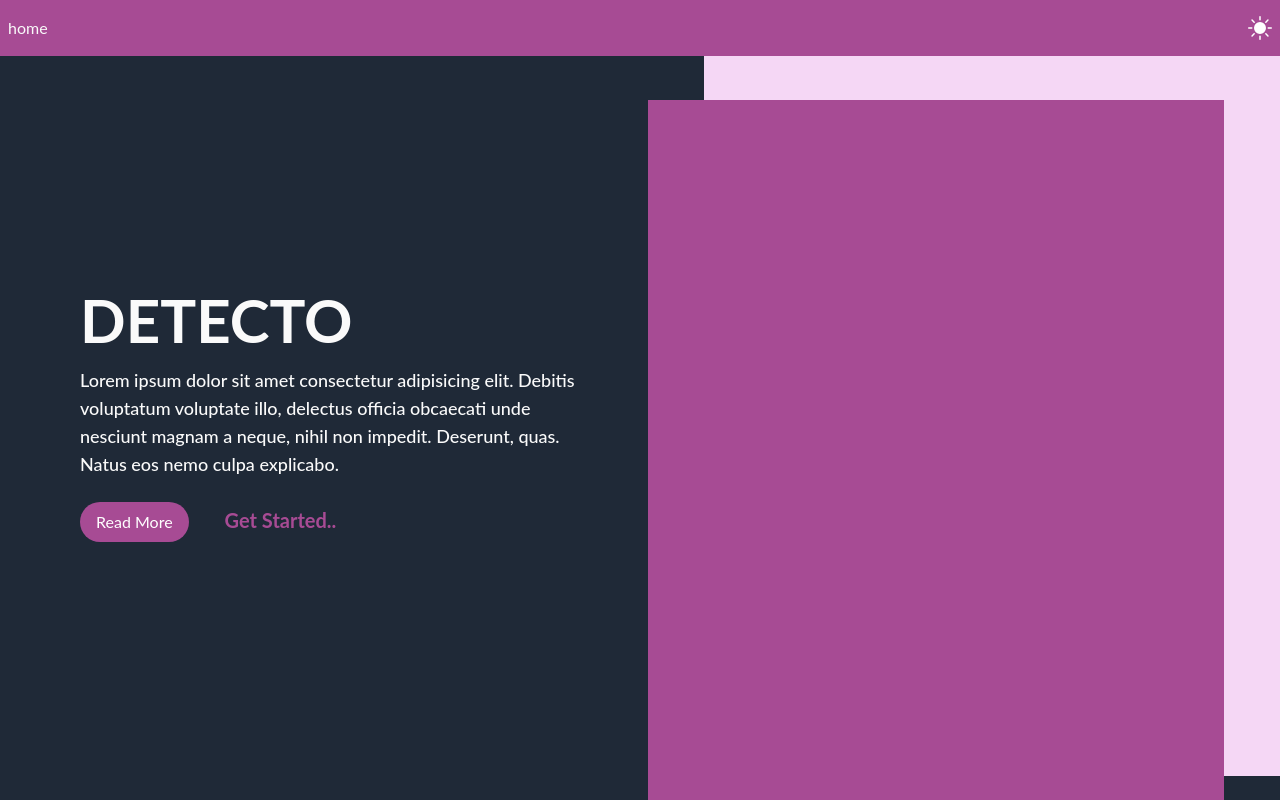
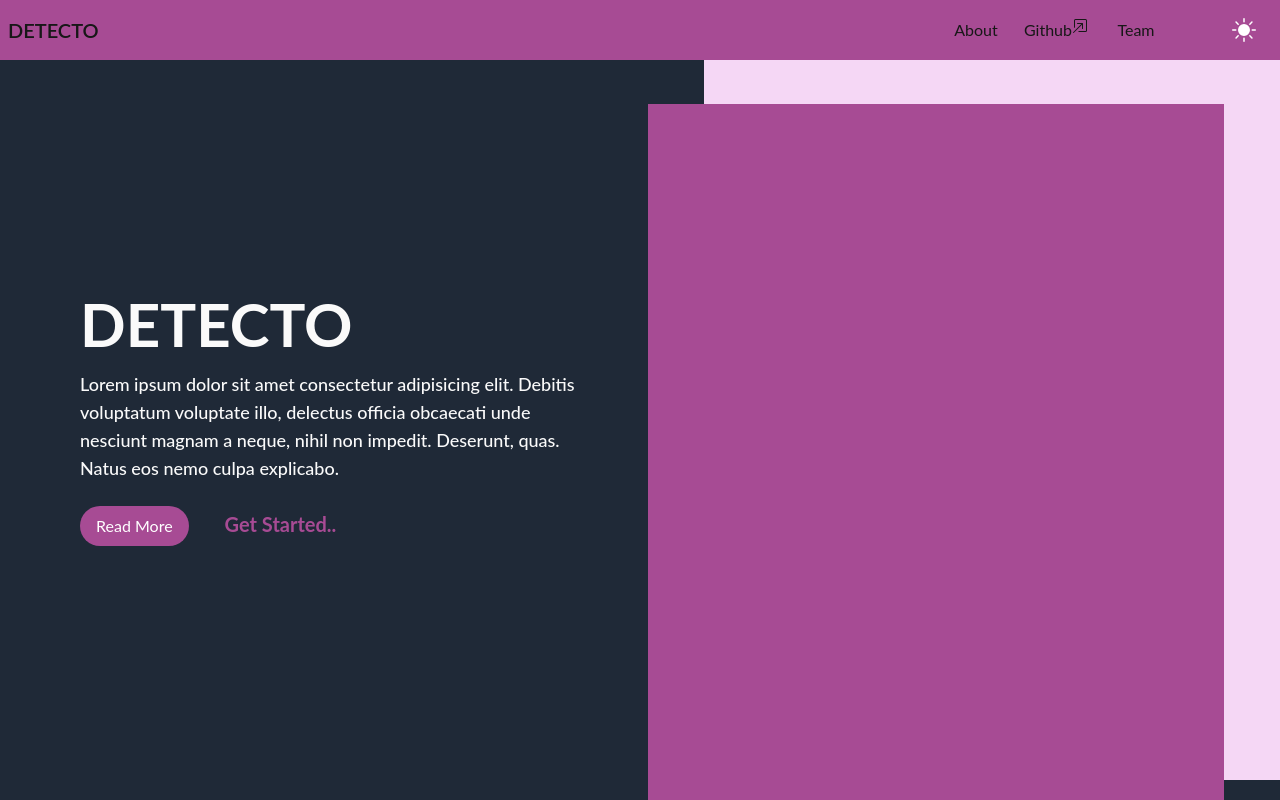
Before and after one commit to Simron-Bhuyan/TeamElves, a React (Create React App) app: page / in a window 1280 px wide. Shown: the top 800 px of the page. Built offline with nearby package versions, Linux system fonts and the light colour scheme.

Commit message:
Navbar almost completed

```diff
--- a/src/components/Navbar.jsx
+++ b/src/components/Navbar.jsx
@@ -1,18 +1,26 @@
 import React from 'react'
-import { BsFillSunFill, BsMoonStarsFill } from 'react-icons/bs'
+import { BsFillSunFill, BsMoonStarsFill,BsBoxArrowInUpRight } from 'react-icons/bs'
 
 function Navbar(props) {
   return (
     <nav className="bg-[#a74b94] h-[max-content] py-4 px-2 t-0 grid grid-cols-2 place-content-between items-center w-full overflow-x-hidden">
-      <h4>home</h4>
+    <div className="flex flex-wrap">
+      <h1 className={props.darkMode ? "text-neutral-900 font-semibold text-xl":"text-stone-50 font-semibold text-lg"} >DETECTO</h1>
+  </div>
       {/* <img onClick={props.toggleDarkMode}
               className="self-left justify-self-end"
               src={props.darkMode ? "./assets/toggle-icon-dark.svg" : "./assets/toggle-icon-dark.svg"}  />*/}
-      <div onClick={() => props.toggleDarkMode(!props.darkMode)} className="self-left justify-self-end">
-        {
-          props.darkMode ? <BsFillSunFill style={{color:"white",fontSize:"1.5rem",cursor: "pointer"}}/> : <BsMoonStarsFill style={{color:"black",fontSize:"1.5rem",cursor: "pointer"}}/>
-        }
-      </div>
+              <div className={props.darkMode ? "text-neutral-900 grid grid-cols-4 place-content-between justify-self-end mr-4":"text-stone-50 grid grid-cols-4 place-content-between justify-self-end mr-4"}>
+              <div className="self-left justify-self-center px-2 cursor-pointer">About</div>
+              <a className="flex self-left justify-self-center px-2 cursor-pointer" href="https://github.com/Simron-Bhuyan/TeamElves">Github <BsBoxArrowInUpRight className="ustify-self-center"/></a>
+              <div className="self-left justify-self-center px-2 cursor-pointer">Team</div>
+              <div onClick={() => props.toggleDarkMode(!props.darkMode)} className="self-left justify-self-end">
+              {
+                props.darkMode ? <BsFillSunFill style={{color:"white",fontSize:"1.5rem",cursor: "pointer"}}/> : <BsMoonStarsFill style={{color:"black",fontSize:"1.5rem",cursor: "pointer"}}/>
+              }
+            </div>
+              </div>
+
 
     </nav>
   )
```
